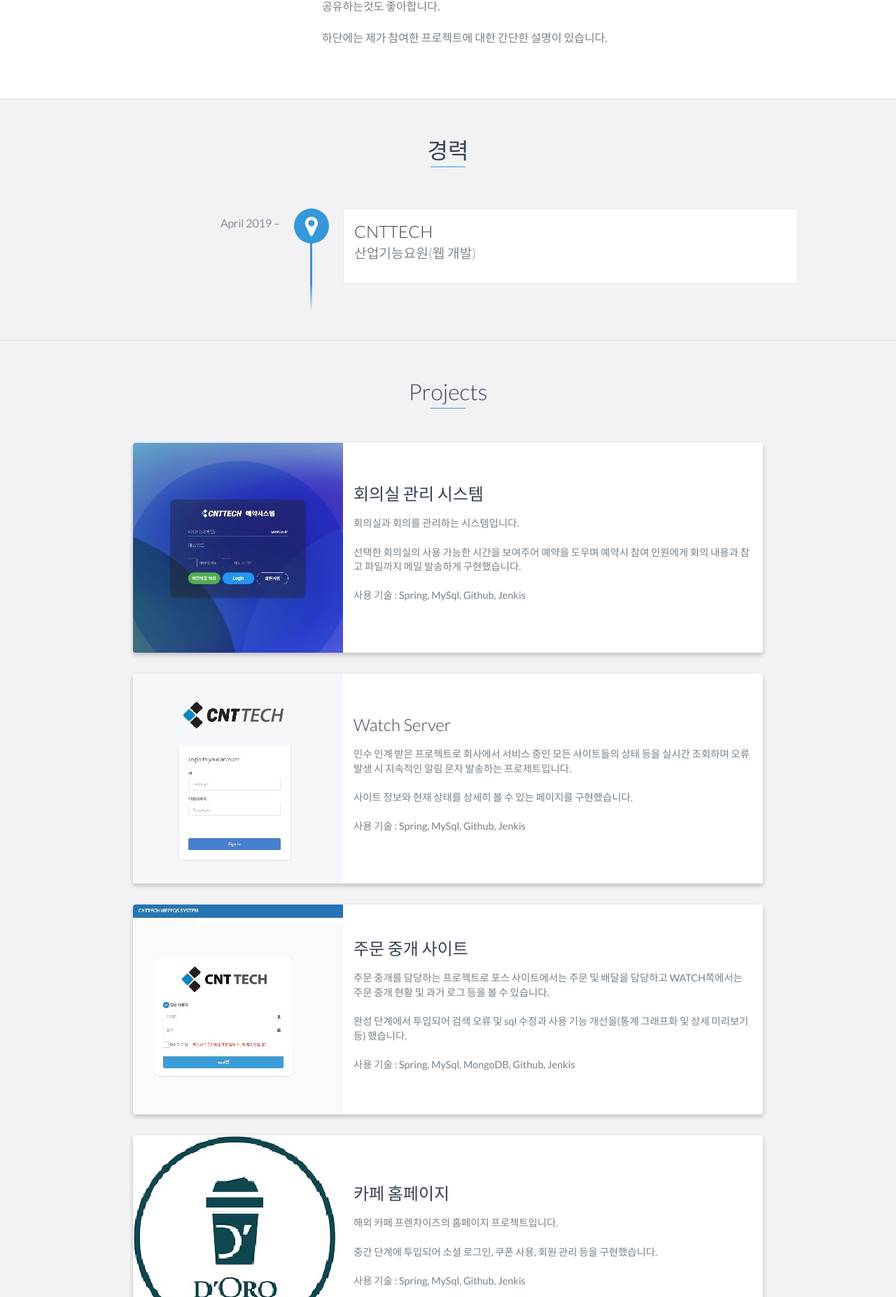
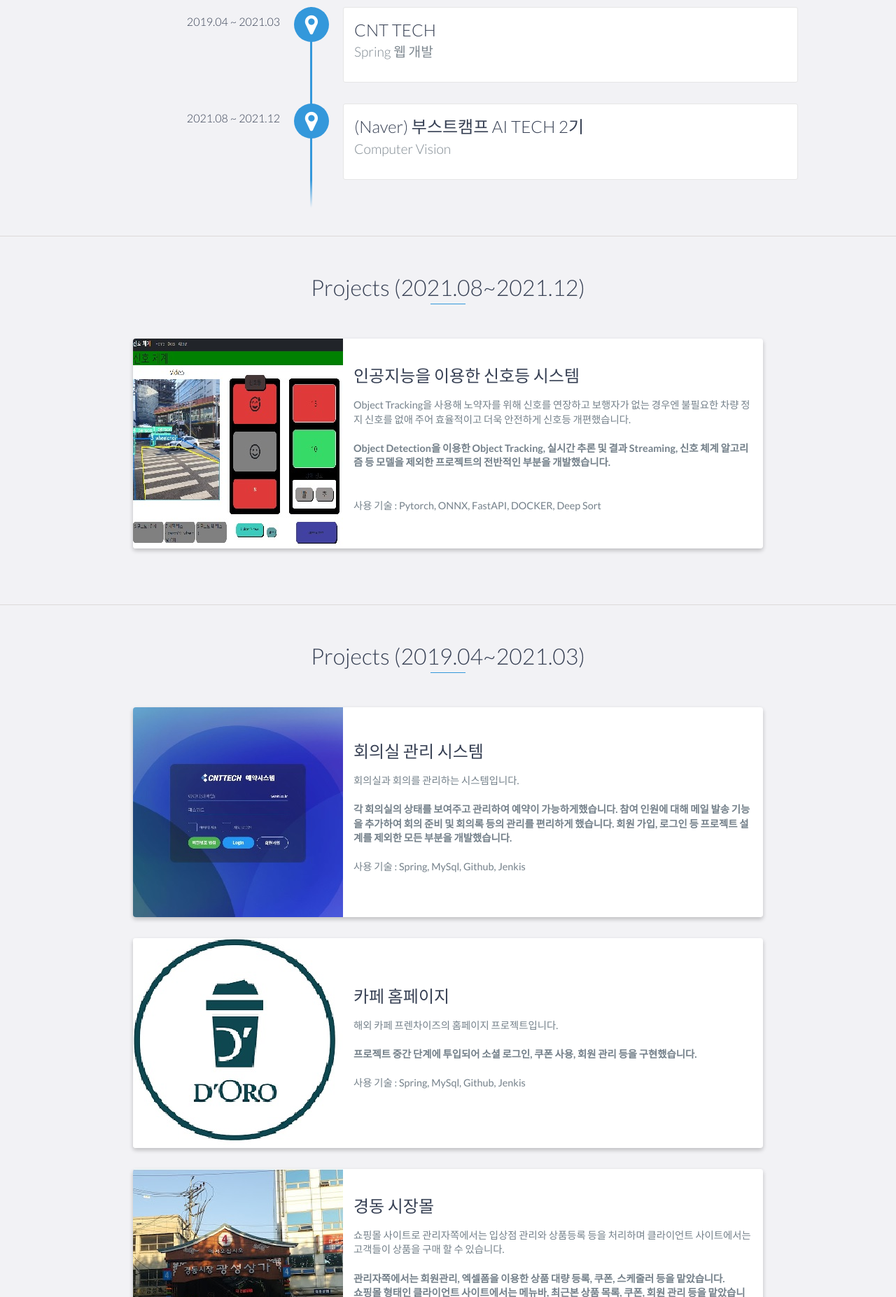
Before and after one commit to saberhark/saberhark.github.io, a website: page index.html in a window 1280 px wide. Shown: the part 946-2800 px from the top of the page at 70% size. Drawn offline with nearby package versions, Linux system fonts and the light colour scheme.

Commit message:
이력서 개편
ㅇ

```diff
--- a/index.html
+++ b/index.html
@@ -63,7 +63,7 @@
         <!-- End #lead-down -->
     </div>
     <!-- End #lead -->
-
+<!--
     <div id="about">
         <div class="container">
             <div class="row">
@@ -80,21 +80,54 @@
             </div>
         </div>
     </div>
+-->
     <!-- End #about -->
 
     <div id="experience" class="background-alt">
         <h2 class="heading">경력</h2>
         <div id="experience-timeline">
-            <div data-date="April 2019 – ">
-                <h3>CNTTECH</h3>
-                <h4>산업기능요원(웹 개발)</h4>
+            <div data-date="2019.04 ~ 2021.03">
+                <h3>CNT TECH</h3>
+                <h4>Spring 웹 개발</h4>
+            </div>
+            <div data-date="2021.08 ~ 2021.12">
+                <h3>(Naver) 부스트캠프 AI TECH 2기</h3>
+                <h4>Computer Vision</h4>
             </div>
         </div>
     </div>
     <!-- End #experience -->
 
     <div id="projects" class="background-alt">
-        <h2 class="heading">Projects</h2>
+        <h2 class="heading">Projects (2021.08~2021.12)</h2>
+        <div class="container">
+            <div class="row"  style="text-align:left">
+            	<div class="project shadow-large">
+                    <div class="project-image">
+                        <img src="images/traffic.jpg" />
+                    </div>
+                    <!-- End .project-image -->
+                    <div class="project-info">
+                        <h3>인공지능을 이용한 신호등 시스템</h3>
+                        <p>
+                            Object Tracking을 사용해 노약자를 위해 신호를 연장하고 보행자가 없는 경우엔 불필요한 차량 정지 신호를 없애 주어 효율적이고 더욱 안전하게 신호등 개편했습니다.
+                            <b>
+	                            <br><br>
+	                            Object Detection을 이용한 Object Tracking, 실시간 추론 및 결과 Streaming, 신호 체계 알고리즘 등 모델을 제외한 프로젝트의 전반적인 부분을 개발했습니다.
+	                            <br>
+
+                        	</b>
+                            <br><br>사용 기술 : Pytorch, ONNX, FastAPI, DOCKER, Deep Sort
+                        </p>
+                    </div>
+                    <!-- End .project-info -->
+                </div>
+            </div>
+        </div>
+    </div>
+
+    <div id="projects" class="background-alt">
+        <h2 class="heading">Projects (2019.04~2021.03)</h2>
         <div class="container">
             <div class="row"  style="text-align:left">
                 <div class="project shadow-large">
@@ -106,14 +139,55 @@
                         <h3>회의실 관리 시스템</h3>
                         <p>
                             회의실과 회의를 관리하는 시스템입니다.
-                            <br><br>선택한 회의실의 사용 가능한 시간을 보여주어 예약을 도우며 예약시 참여 인원에게 회의 내용과 참고 파일까지 메일 발송하게 구현했습니다.
-
+                            <b>
+	                            <br><br>
+	                            각 회의실의 상태를 보여주고 관리하여 예약이 가능하게했습니다. 참여 인원에 대해 메일 발송 기능을 추가하여 회의 준비 및 회의록 등의 관리를 편리하게 했습니다. 회원 가입, 로그인 등 프로젝트 설계를 제외한 모든 부분을 개발했습니다.
+                        	</b>
                             <br><br>사용 기술 : Spring, MySql, Github, Jenkis
                         </p>
                     </div>
                     <!-- End .project-info -->
                 </div>
                 <!-- End .project -->
+                <div class="project shadow-large">
+                    <div class="project-image">
+                        <img src="images/doro.jpg" />
+                    </div>
+                    <!-- End .project-image -->
+                    <div class="project-info">
+                        <h3>카페 홈페이지</h3>
+                        <p>
+                            해외 카페 프렌차이즈의 홈페이지 프로젝트입니다.
+                            <b>
+	                            <br><br>
+	                            프로젝트 중간 단계에 투입되어 소셜 로그인, 쿠폰 사용, 회원 관리 등을 구현했습니다.
+                        	</b>
+                            <br><br>사용 기술 : Spring, MySql, Github, Jenkis
+                        </p>
+                    </div>
+                    <!-- End .project-info -->
+                </div>
+                <!-- End .project -->
+                <div class="project shadow-large">
+                    <div class="project-image">
+                        <img src="images/kdMart.jpg" />
+                    </div>
+                    <!-- End .project-image -->
+                    <div class="project-info">
+                        <h3>경동 시장몰</h3>
+                        <p style="text-align:left">
+                            쇼핑몰 사이트로 관리자쪽에서는 입상점 관리와 상품등록 등을 처리하며 클라이언트 사이트에서는 고객들이 상품을 구매 할 수 있습니다.
+                            <b><br><br>
+	                            관리자쪽에서는 회원관리, 엑셀폼을 이용한 상품 대량 등록, 쿠폰, 스케줄러 등을 맡았습니다.
+	                            <br>쇼핑몰 형태인 클라이언트 사이트에서는 메뉴바, 최근본 상품 목록, 쿠폰, 회원 관리 등을 맡았습니다.
+                        	</b>
+                            <br><br>사용 기술 : Spring, MySql, Github, Jenkis
+                        </p>
+                    </div>
+                    <!-- End .project-info -->
+                </div>
+                <!-- End .project -->
+
 
                 <div class="project shadow-large">
                     <div class="project-image">
@@ -123,8 +197,13 @@
                     <div class="project-info">
                         <h3>Watch Server</h3>
                         <p>
-                            인수 인계 받은 프로젝트로 회사에서 서비스 중인 모든 사이트들의 상태 등을 실시간 조회하며 오류 발생 시 지속적인 알림 문자 발송하는 프로제트입니다.
-                            <br><br>사이트 정보와 현재 상태를 상세히 볼 수 있는 페이지를 구현했습니다.
+                            인수 인계 받은 프로젝트를 운영팀의 요구사항에 맞게 리뉴얼하였습니다. 회사에서 서비스 중인 모든 사이트들의 상태 등을 실시간 조회하며 오류 발생 시 지속적인 알림 문자 발송을 통해 관리자에게 알려줍니다.
+                            <br><br>
+                            <b>
+                            	페이지 전체를 리뉴얼하고 고도화했습니다.
+                            	<br>
+                            	기타 유지 보수
+                            </b>
 
                             <br><br>사용 기술 : Spring, MySql, Github, Jenkis
                         </p>
@@ -132,7 +211,6 @@
                     <!-- End .project-info -->
                 </div>
                 <!-- End .project -->
-
                 <div class="project shadow-large">
                     <div class="project-image">
                         <img src="images/cms.jpg" />
@@ -141,47 +219,14 @@
                     <div class="project-info">
                         <h3>주문 중개 사이트</h3>
                         <p>
-                            주문 중개를 담당하는 프로젝트로 포스 사이트에서는 주문 및 배달을 담당하고 WATCH쪽에서는 주문 중개 현황 및 과거 로그 등을 볼 수 있습니다.
-                            <br><br>완성 단계에서 투입되어 검색 오류 및 sql 수정과 사용 기능 개선을(통계 그래프화 및 상세 미리보기 등) 했습니다.
-
+                            주문 중개를 담당하는 프로젝트로 (클라이언트)포스 서버와 관리 서버로 나누어 포스에서는 주문 및 배달 등을 관리합니다. 관리 서버에서는 주문 중개 현황 및 과거 로그, 클라이언트 등을 관리합니다.
+                            <br><br>
+                            <b>
+                        		관리 서버 고도화 (통계 그래프 및 상세 미리보기 등)
+                        		<br>
+                        		외부 API 추가
+                        	</b>
                             <br><br>사용 기술 : Spring, MySql, MongoDB, Github, Jenkis
-                        </p>
-                    </div>
-                    <!-- End .project-info -->
-                </div>
-                <!-- End .project -->
-
-                <div class="project shadow-large">
-                    <div class="project-image">
-                        <img src="images/doro.jpg" />
-                    </div>
-                    <!-- End .project-image -->
-                    <div class="project-info">
-                        <h3>카페 홈페이지</h3>
-                        <p>
-                            해외 카페 프렌차이즈의 홈페이지 프로젝트입니다.
-                            <br><br>중간 단계에 투입되어 소셜 로그인, 쿠폰 사용, 회원 관리 등을 구현했습니다.
-
-                            <br><br>사용 기술 : Spring, MySql, Github, Jenkis
-                        </p>
-                    </div>
-                    <!-- End .project-info -->
-                </div>
-                <!-- End .project -->
-
-                <div class="project shadow-large">
-                    <div class="project-image">
-                        <img src="images/kdMart.jpg" />
-                    </div>
-                    <!-- End .project-image -->
-                    <div class="project-info">
-                        <h3>경동 시장몰</h3>
-                        <p style="text-align:left">
-                            쇼핑몰 사이트로 관리자쪽에서는 입상점 관리와 상품등록 등을 처리하며 클라이언트 사이트에서는 고객들이 상품을 구매 할 수 있습니다.
-                            <br><br>관리자쪽에서는 회원관리, 엑셀폼을 이용한 상품 대량 등록, 쿠폰, 스케줄러 등을 맡았습니다.
-                            <br>쇼핑몰 형태인 클라이언트 사이트에서는 메뉴바, 최근본 상품 목록, 쿠폰, 회원 관리 등을 맡았습니다.
-
-                            <br><br>사용 기술 : Spring, MySql, Github, Jenkis
                         </p>
                     </div>
                     <!-- End .project-info -->
@@ -195,12 +240,9 @@
     <div id="skills">
         <h2 class="heading">Skills & Tools</h2>
         <ul>
+            <li>Python</li>
             <li>JavaScript</li>
-            <li>Python</li>
             <li>Java</li>
-            <li>C</li>
-            <li>C#</li>
-            <li>C++</li>
             <li>Spring</li>
             <li>MySql</li>
             <li>MongoDB</li>
```
Also changed, not shown: images/traffic.jpg (added).
